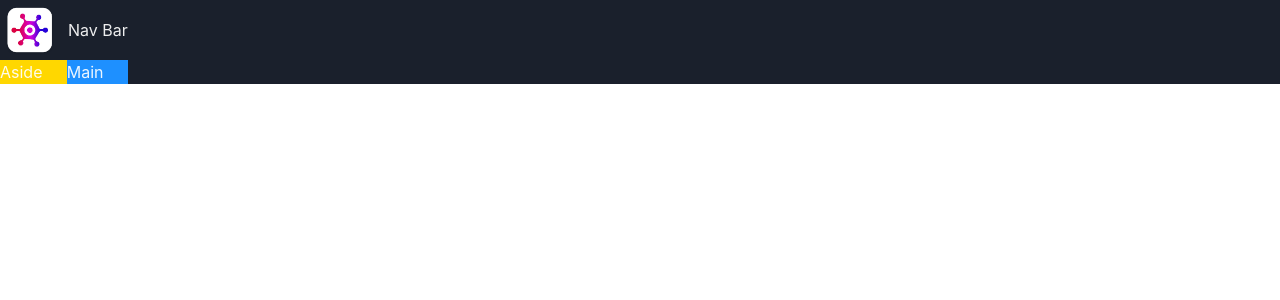
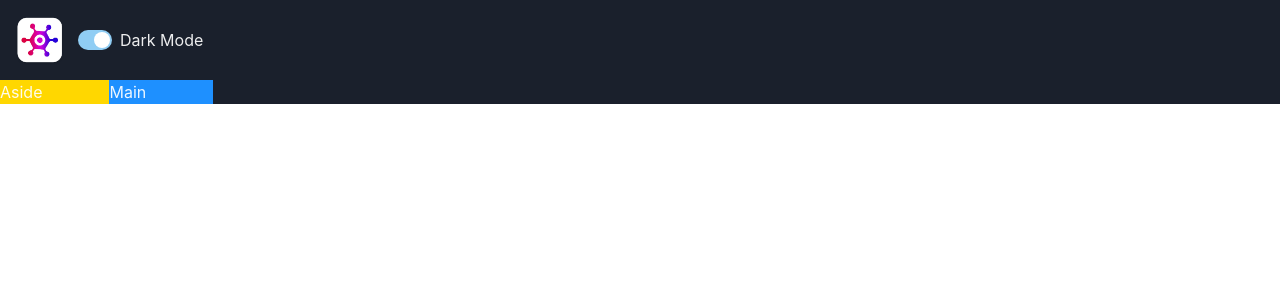
Before and after one commit to msme1514/react18-game-hub, a React (Vite) app: page / in a window 1280 px wide. Shown: the top 300 px of the page. Built offline with nearby package versions, Linux system fonts and the light colour scheme.

Commit message:
Build a color mode switch

```diff
--- /dev/null
+++ b/src/components/ColorModeSwitch.tsx
@@ -0,0 +1,13 @@
+import { HStack, Switch, Text, useColorMode } from '@chakra-ui/react'
+
+const ColorModeSwitch = () => {
+    const{toggleColorMode, colorMode} = useColorMode()
+  return (
+    <HStack>
+        <Switch isChecked={colorMode === 'dark'} onChange={toggleColorMode} />
+        <Text>Dark Mode</Text>
+    </HStack>
+  )
+}
+
+export default ColorModeSwitch
--- a/src/components/NavBar.tsx
+++ b/src/components/NavBar.tsx
@@ -1,11 +1,12 @@
 import { HStack, Image, Text } from "@chakra-ui/react";
 import logo from "../assets/logo.webp";
+import ColorModeSwitch from "./ColorModeSwitch";
 
 const NavBar = () => {
   return (
-    <HStack>
+    <HStack justifyContent="space-between" padding='10px'>
       <Image src={logo} boxSize="60px" />
-      <Text>Nav Bar</Text>
+      <ColorModeSwitch />
     </HStack>
   );
 };
```
